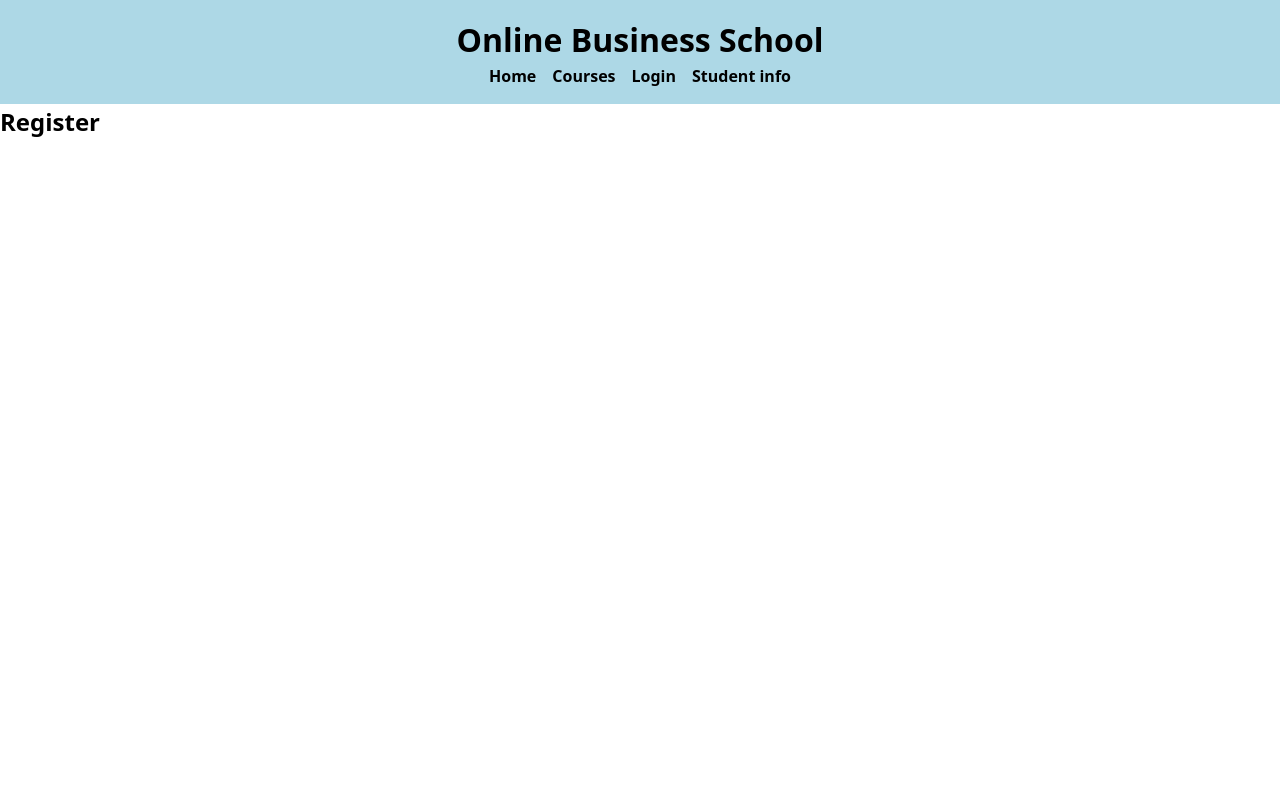
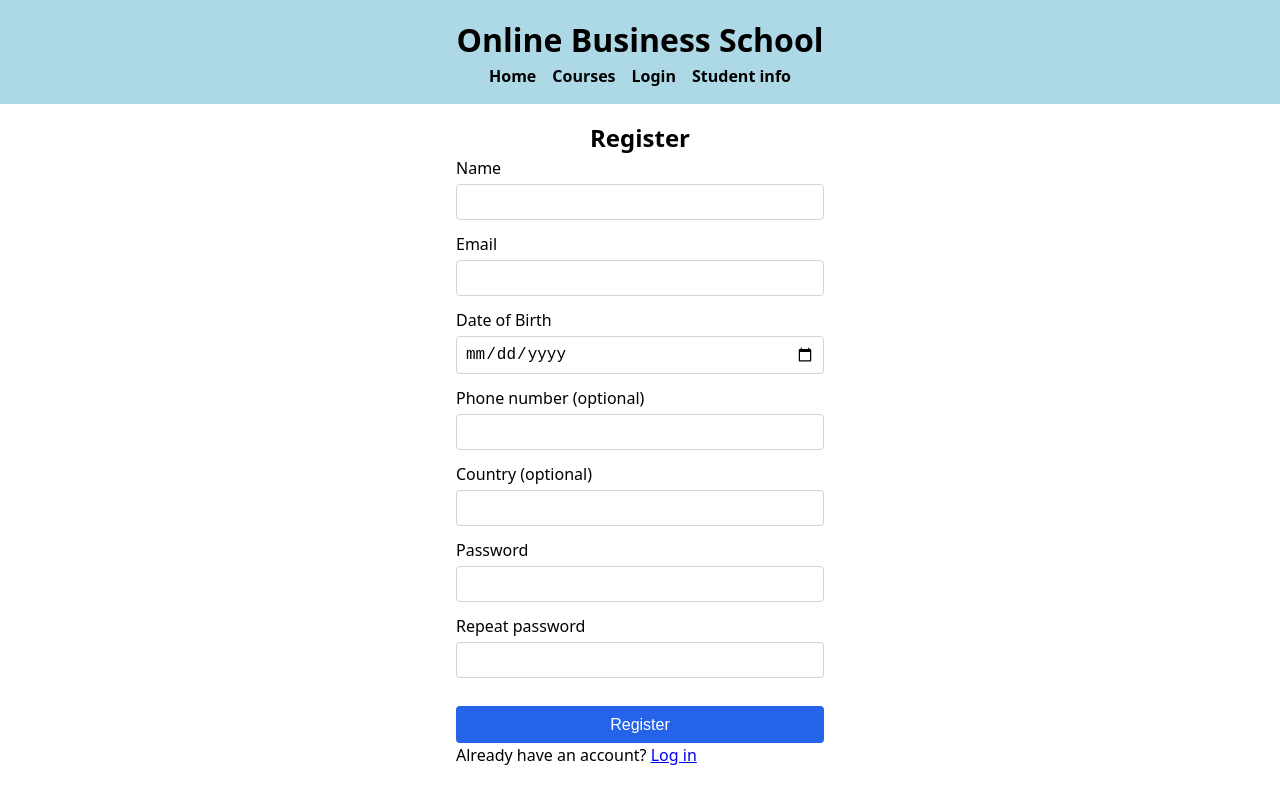
Before and after one commit to linber74/online-business-school-frontend, a React (Vite) app: page /register in a window 1280 px wide. Built offline with nearby package versions, Linux system fonts and the light colour scheme.

Commit message:
Add register page with validation

```diff
--- /dev/null
+++ b/src/pages/Register.css
@@ -0,0 +1,43 @@
+.register{
+    max-width: 400px;
+    margin: 0 auto;
+    padding: 1rem;
+}
+
+.register h2{
+    text-align: center;
+}
+
+.register-field{
+   display: flex;
+   flex-direction: column;
+   gap: 0.25rem;
+}
+
+.register-form{
+    display: flex;
+    flex-direction: column;
+    gap: 0.75rem;
+}
+
+.register-form input{
+    padding: 0.5rem;
+    border: 1px solid lightgrey;
+    border-radius: 4px;
+    font-size: 1rem;
+}
+
+.register-form button {
+    padding: 0.6rem;
+    border: none;
+    border-radius: 4px;
+    margin-top: 1rem;
+    background: #2563eb;
+    color: white;
+    font-size: 1rem;
+    cursor: pointer;
+}
+
+.register-error{
+    color: #b91c1c;
+}
--- a/src/pages/Register.tsx
+++ b/src/pages/Register.tsx
@@ -1,9 +1,116 @@
+import { Link } from "react-router-dom";
+import { useState } from "react";
+import "./Register.css";
+
 function Register() {
-    return (
-      <main>
-        <h2>Register</h2>
-      </main>
-    );
+  const [name, setName] = useState("");
+  const [email, setEmail] = useState("");
+  const [dateOfBirth, setDateOfBirth] = useState("");
+  const [phoneNr, setPhoneNr] = useState("");
+  const [country, setCountry] = useState("");
+  const [password, setPassword] = useState("");
+  const [repeatPassword, setRepeatPassword] = useState("");
+  const [error, setError] = useState("");
+
+  function handleSubmit(e: React.SyntheticEvent) {
+    e.preventDefault();
+    if (name === "" || email === "" || dateOfBirth === "" ||
+      password === "" || repeatPassword === "") {
+      setError("Please fill in all required fields");
+      return;
+    }
+
+    if (password.length < 8) {
+       setError("Password must be at least 8 characters");
+       return;
+    }
+
+    if (password !== repeatPassword) {
+      setError("Passwords do not match");
+      return;
+    }
+
+    setError("");
+
+    //sen to backend comes later
+    console.log("Register", email);
+  }
+
+  return (
+    <main className="register">
+      <h2>Register</h2>
+      <form className="register-form" onSubmit={handleSubmit}>
+        <div className="register-field">
+          <label htmlFor="name">Name</label>
+          <input
+            id="name"
+            type="text"
+            value={name}
+            onChange={(e) => setName(e.target.value)}
+          />
+        </div>
+        <div className="register-field">
+          <label htmlFor="email">Email</label>
+          <input
+            id="email"
+            type="email"
+            value={email}
+            onChange={(e) => setEmail(e.target.value)}
+          />
+        </div>
+        <div className="register-field">
+          <label htmlFor="dateOfBirth">Date of Birth</label>
+          <input
+            id="dateOfBirth"
+            type="date"
+            value={dateOfBirth}
+            onChange={(e) => setDateOfBirth(e.target.value)}
+          />
+        </div>
+        <div className="register-field">
+          <label htmlFor="phoneNr">Phone number (optional)</label>
+          <input
+            id="phoneNr"
+            type="tel"
+            value={phoneNr}
+            onChange={(e) => setPhoneNr(e.target.value)}
+          />
+        </div>
+        <div className="register-field">
+          <label htmlFor="country">Country (optional)</label>
+          <input
+            id="country"
+            type="text"
+            value={country}
+            onChange={(e) => setCountry(e.target.value)}
+          />
+        </div>
+        <div className="register-field">
+          <label htmlFor="password">Password</label>
+          <input
+            id="password"
+            type="password"
+            value={password}
+            onChange={(e) => setPassword(e.target.value)}
+          />
+        </div>
+        <div className="register-field">
+          <label htmlFor="repeatPassword">Repeat password</label>
+          <input
+            id="repeatPassword"
+            type="password"
+            value={repeatPassword}
+            onChange={(e) => setRepeatPassword(e.target.value)}
+          />
+        </div>
+        {error && <p className="register-error">{error}</p>}
+        <button type="submit">Register</button>
+      </form>
+      <p>
+        Already have an account? <Link to="/login">Log in</Link>
+      </p>
+    </main>
+  );
 }
 
-export default Register
+export default Register;
```
